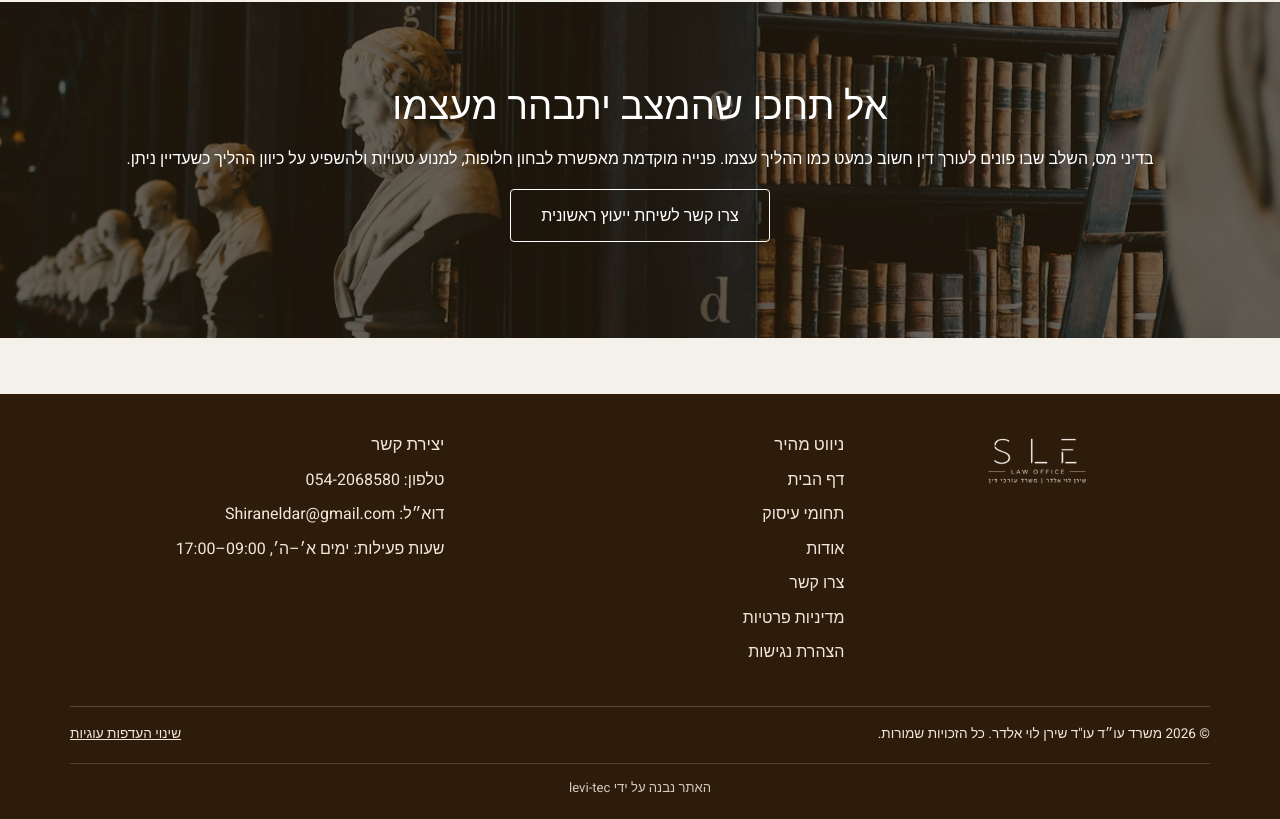
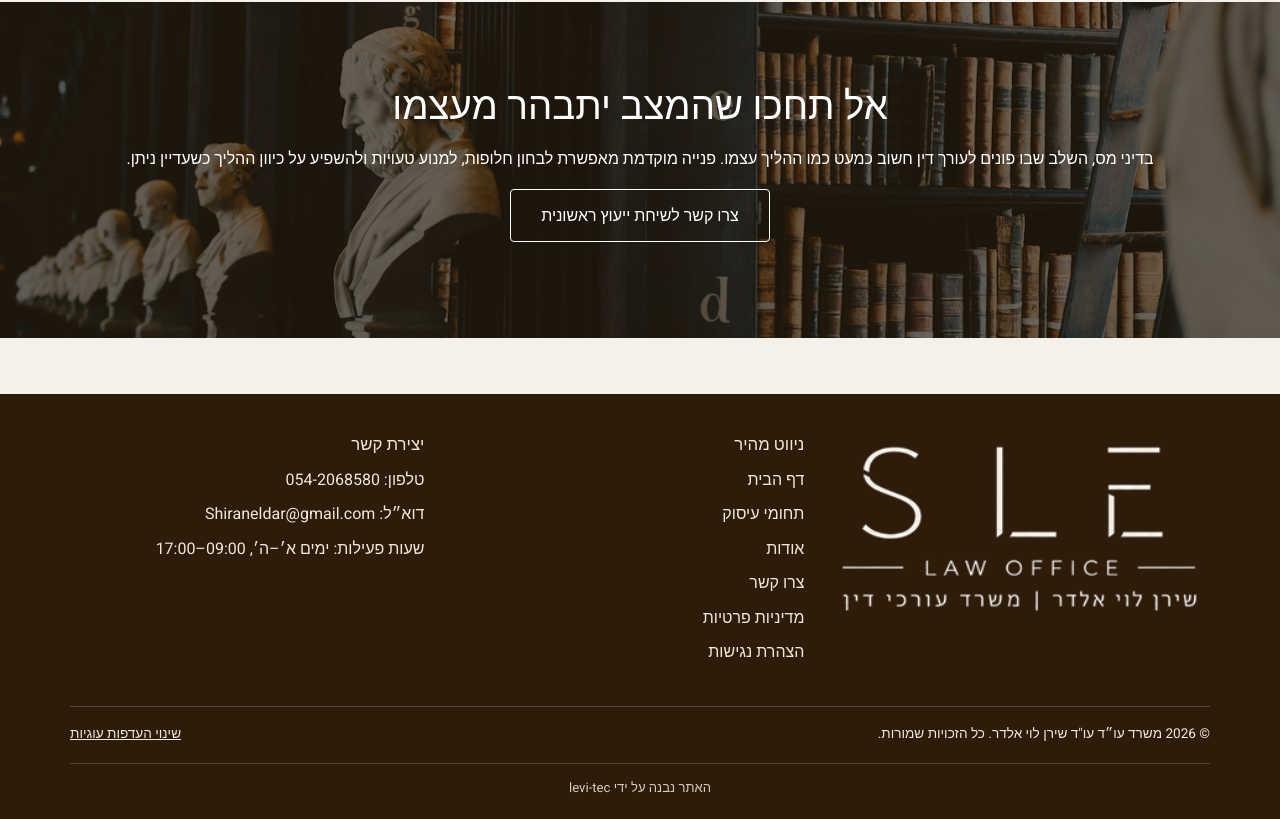
Before and after one commit to meni1221/sle-law-site, a React (Vite) app: page / in a window 1280 px wide. Shown: the part 2999-3818 px from the top of the page. Built offline with nearby package versions, Linux system fonts and the light colour scheme; no server answers.

Commit message:
feat: trimmed footer logo with larger display

```diff
--- a/src/components/SiteFooter.tsx
+++ b/src/components/SiteFooter.tsx
@@ -14,8 +14,8 @@ export default function SiteFooter() {
           <img
             src="/logo-sle-footer.png"
             alt="SLE Law Office — שירן לוי אלדר"
-            width={340}
-            height={55}
+            width={380}
+            height={191}
             loading="lazy"
             className="footer-logo"
           />
--- a/src/index.css
+++ b/src/index.css
@@ -594,7 +594,7 @@ textarea:focus-visible {
   padding-block: 2.5rem;
 }
 .footer-logo {
-  width: 340px;
+  width: 380px;
   max-width: 100%;
   height: auto;
 }
```
Also changed, not shown: public/logo-sle-footer.png.
